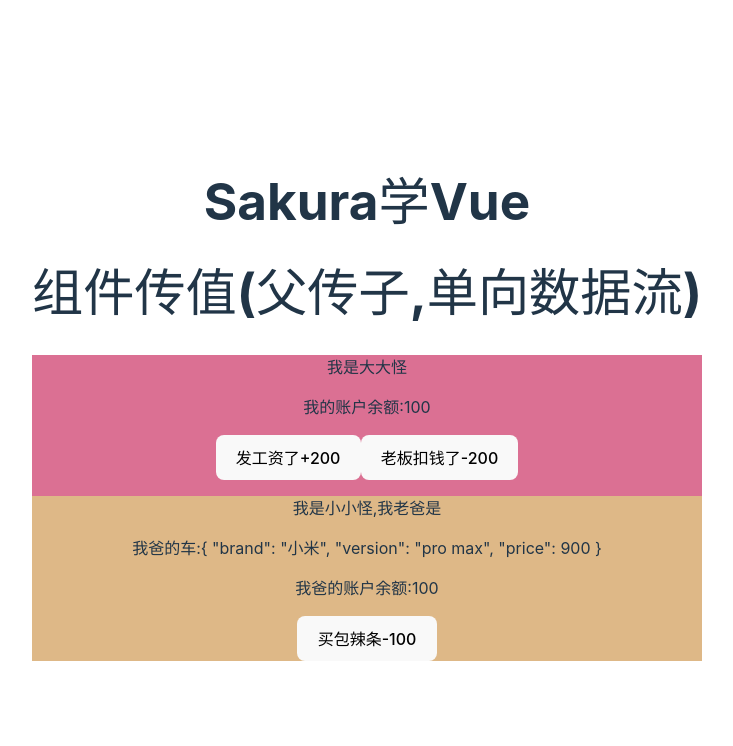
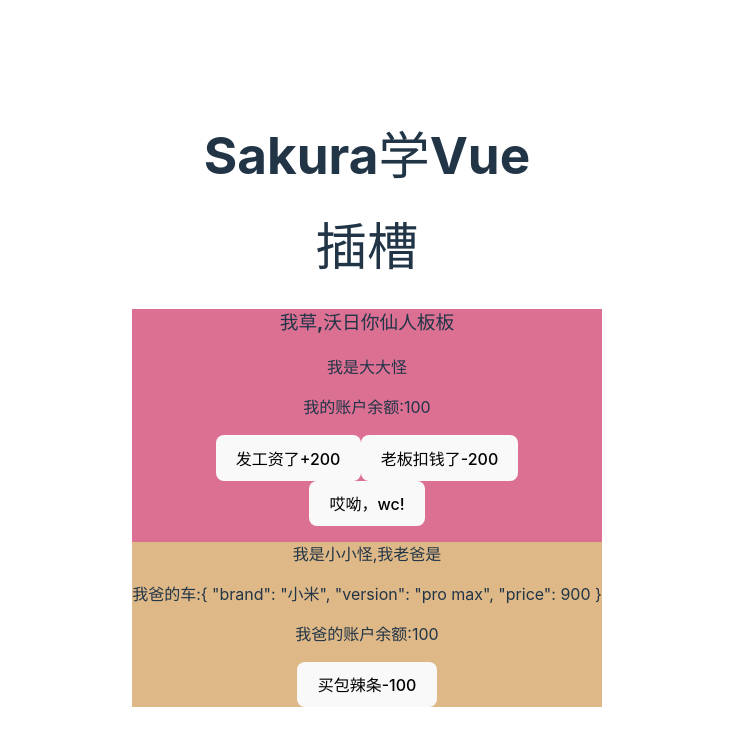
Before and after one commit to yzhisheng/4hLearnFrontEnd, a Vue app in the folder Vue3/vue-demo/: page / in a window 1280 px wide. Shown: the top 746 px of the page, without its empty margins (273-1006 px from the left). Built offline with nearby package versions, Linux system fonts and the light colour scheme.

Commit message:
插槽学习

```diff
--- a/Vue3/vue-demo/src/App.vue
+++ b/Vue3/vue-demo/src/App.vue
@@ -8,6 +8,7 @@ import JiSuan from './components/6.计算属性.vue'
 import JianTing from './components/7.监听.vue'
 import Life from './components/8.声明周期.vue'
 import FatherToChild from './components/9.组件传值(父传子,单向数据流).vue'
+import ChaCao from './components/11.插槽.vue'
 </script>
 
 <template>
@@ -20,7 +21,8 @@ import FatherToChild from './components/9.组件传值(父传子,单向数据流
   <!-- <JiSuan /> -->
   <!-- <JianTing /> -->
   <!-- <Life /> -->
-  <FatherToChild />
+  <!-- <FatherToChild /> -->
+  <ChaCao />
 </template>
 
 <style scoped></style>
--- /dev/null
+++ b/Vue3/vue-demo/src/components/11.插槽.vue
@@ -0,0 +1,28 @@
+<script setup>
+
+import Father from './Father.vue'
+
+
+</script>
+
+
+<template>
+    <h1>插槽</h1>
+    <Father>
+        <!-- 具名插槽 -->
+        <!-- <template v-slot:btn>
+            <br>
+            <button>哎呦，wc!</button>
+        </template> -->
+        <!-- 简写形式 -->
+        <template #btn>
+            <br>
+            <button>哎呦，wc!</button>
+        </template>
+
+        我草,沃日你仙人板板
+
+    </Father>
+</template>
+
+<style scoped></style>
--- a/Vue3/vue-demo/src/components/Father.vue
+++ b/Vue3/vue-demo/src/components/Father.vue
@@ -33,11 +33,14 @@ function kouKuan(arg) {
 
 <template>
     <div style="background-color: palevioletred;">
+        <h3>
+            <slot>插槽没传，默认值</slot>
+        </h3>
         <p>我是{{ name }}</p>
         <p>我的账户余额:{{ data.money }}</p>
         <button @click="addMoney">发工资了+200</button>
         <button @click="reduceMoney">老板扣钱了-200</button>
-
+        <slot name="btn" />
         <!-- <Son :fatherName="name" :money="data.money" :car="data.car" /> -->
         <Son :fatherName="name" v-bind="data" @buy="kouKuan" />
     </div>
```
